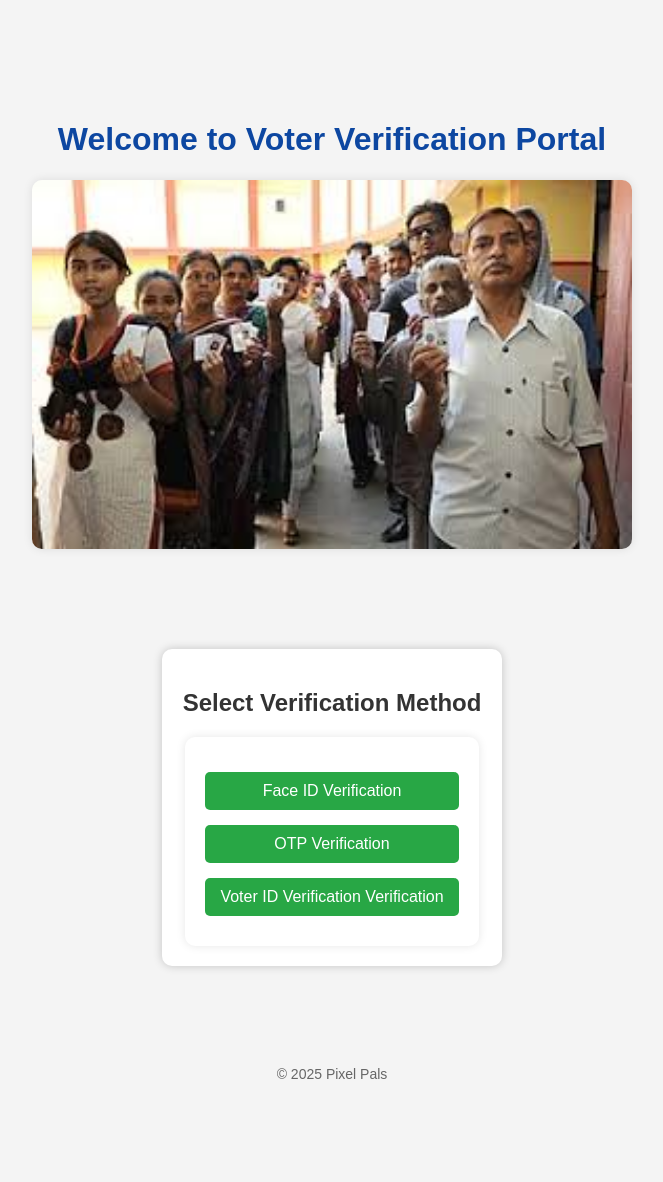
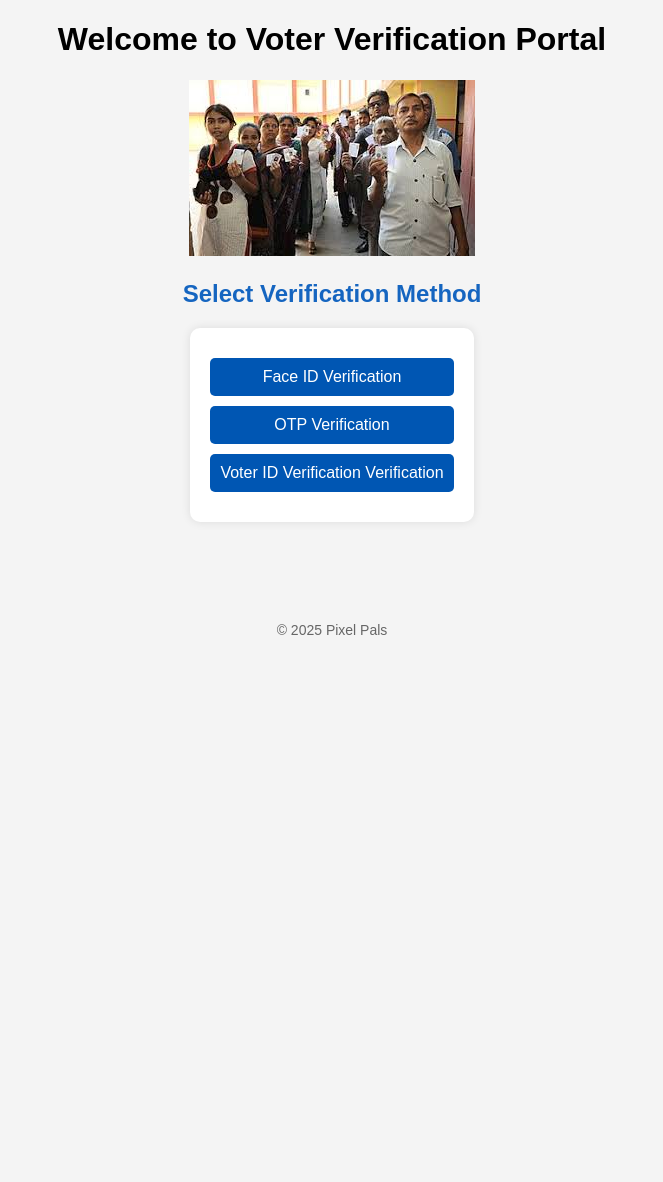
Before and after one commit to shivani194/voter-verification-portal, a Flask app: page / in a window 1280 px wide. Shown: the whole page, without its empty margins (308-971 px from the left). After the commit the page ends 635 px from the top, so only its background shows below. Run offline with Flask 3, Linux system fonts and the light colour scheme.

Commit message:
Update style.css

```diff
--- a/static/style.css
+++ b/static/style.css
@@ -1,34 +1,61 @@
-body {
-    font-family: Arial, sans-serif;
-    background-color: #e3f2fd;
-    text-align: center;
-    padding: 50px;
+body { font-family: Arial, sans-serif; background: #f0f8ff; text-align: center; margin: 0px; padding: 0px }
+header { background: #cfe5f1; color:#0056b3 ; padding: 0px; text-align: left; }
+.gov-logo { width: 80px; display: block; margin: 0 auto; }
+.web-logo{width: 300px;display: block;margin: 0 auto;}
+.flag{width:80px;display: block;margin:0 auto}
+
+.votinghand{
+    background-image: url("votinghand.jpg");
+    background-size: cover;
+    height: 450px;
+}
+.votingmessage{
+    background-color:#f0f8ff;
+    color: #080d96;
+    margin-top: 0px;
+    height:30px;
+    display: flex;
+    align-items: center;
+    justify-content: center;
+
+}
+.languageSelection { font-family: Arial, sans-serif;text-align: center;margin:10px 600px 10px 0px ; color:#0056b3;}
+.verification-container{
+    display: flex;
+    justify-content: space-evenly;
+    align-items: flex-start;
+    gap: 50px;
+}
+.verification-methods,.instructions{
+    width: 30%;padding:20px;border: 1px solid #ccc;border-radius: 8px;background-color: #f9f9f9;
+}
+.instructions{
+    text-align: left;
+}
+h3{
+    color: #080d96;
+}
+.about-section {
+    background-color: #ffffff;
+    padding: 50px 20px;
+    max-width: 1180px;
+    margin: 40px auto;
+    border-radius: 12px;
+    box-shadow: 0 4px 10px rgba(0, 0, 0, 0.1);
 }
 
-h1 {
-    color: #0d47a1;
-}
-
-.image-container {
-    display: flex;
-    justify-content: center;
+.about-section h2 {
+    text-align: center;
+    font-size: 32px;
+    color: #007BFF;
     margin-bottom: 20px;
 }
 
-.image-container img {
-    width: 80%;
-    max-width: 600px;
-    border-radius: 10px;
-    box-shadow: 0px 0px 10px rgba(0, 0, 0, 0.1);
-}
-
-.container {
-    background: white;
-    padding: 20px;
-    width: 300px;
-    margin: auto;
-    box-shadow: 0px 0px 10px rgba(0, 0, 0, 0.2);
-    border-radius: 10px;
+.about-section p {
+    font-size: 18px;
+    color: #333;
+    line-height: 1.6;
+    text-align: justify;
 }
 
 h2 {
@@ -71,23 +98,14 @@
     text-decoration: underline;
 }
 
-footer {
-    margin-top: 30px;
-    font-size: 14px;
-    color: #666;
-}
-/* style.css */
-
 body {
     font-family: Arial, sans-serif;
     text-align: center;
-    margin: 50px;
+    margin: 5px;
     background-color: #f4f4f4;
 }
 
-h2 {
-    color: #333;
-}
+
 
 form {
     background: white;
@@ -114,7 +132,7 @@
 
 button {
     margin-top: 15px;
-    background-color: #28a745;
+    background-color: #080d96;
     color: white;
     border: none;
     padding: 10px 15px;
@@ -123,17 +141,13 @@
 }
 
 button:hover {
-    background-color: #218838;
+    background-color: #080d96;
 }
 
-.container {
-    width: 300px;
-    margin: 100px auto;
-    text-align: center;
-}
+
 
 .btn {
-    background-color: green;
+    background-color: rgb(0, 38, 128);
     color: white;
     border: none;
     padding: 10px 15px;
@@ -142,5 +156,14 @@
 }
 
 .btn:hover {
-    background-color: darkgreen;
+    background-color: rgb(0, 20, 100);
 }
+.btn, button { display: block; width: 100%; padding: 10px; margin: 10px 0; background: #0056b3; color: white; border: none; border-radius: 5px; cursor: pointer; font-size: 16px; }
+input { width: 100%; padding: 10px; margin: 10px 0; border: 1px solid #ddd; border-radius: 5px; }
+label { display: block; text-align: center; font-weight: bold; margin-top: 10px; }
+
+footer{
+    margin-top: 100px;
+    font-size: 14px;
+    color: #666;
+}
```
